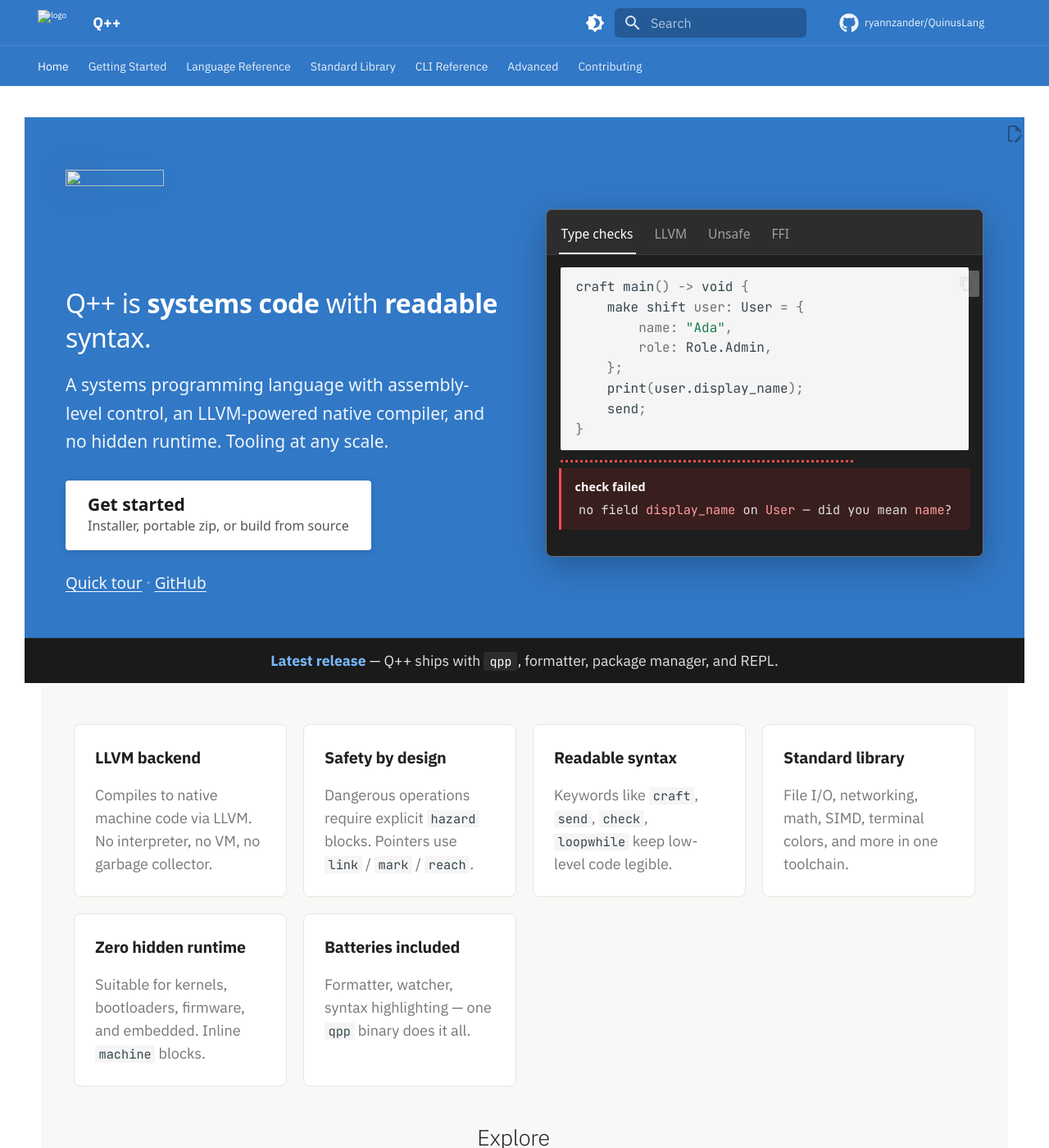
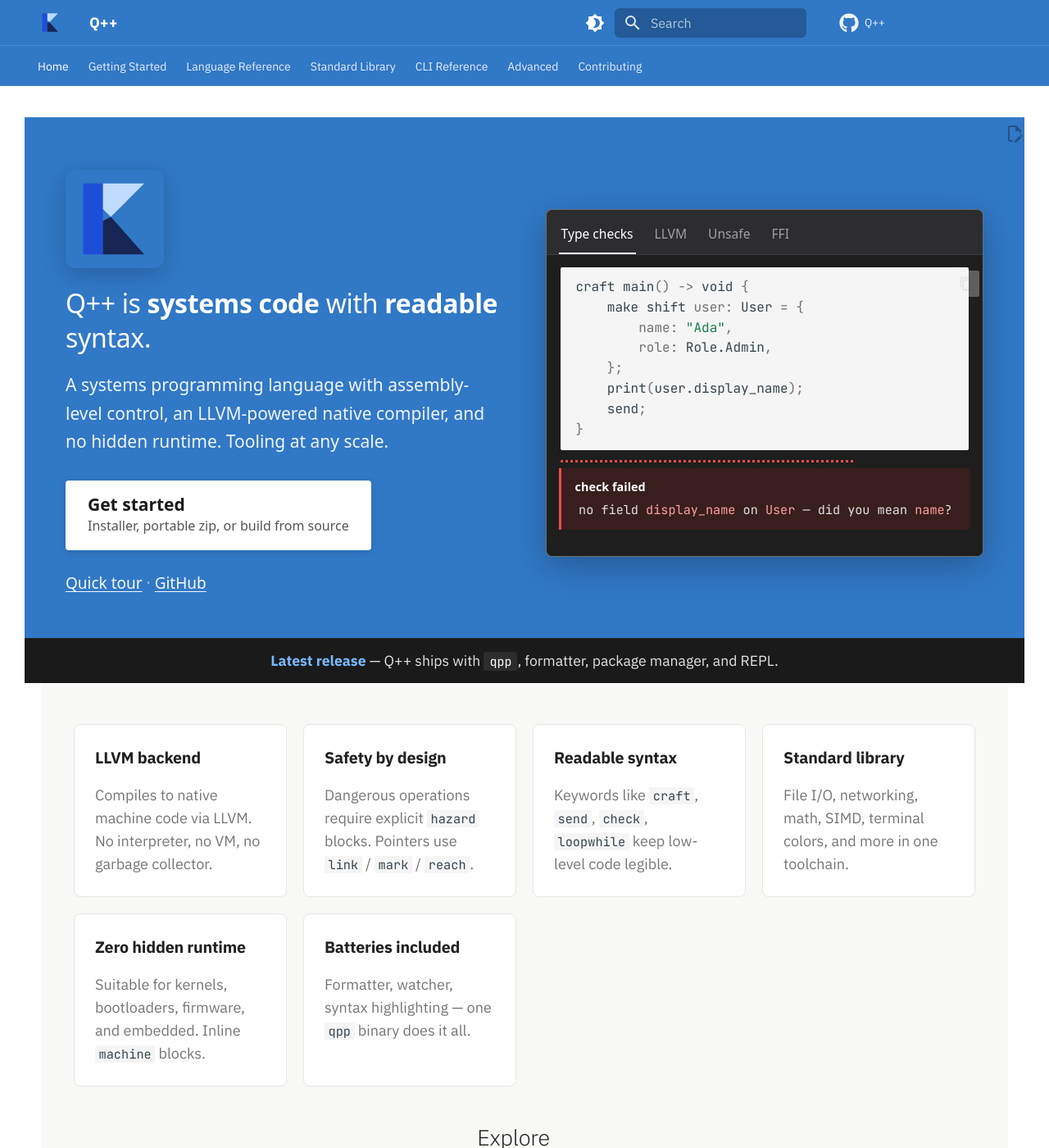
Before and after one commit to ryannzander/QuinusLang, an MkDocs documentation site: the page built from docs/index.md, in a window 1280 px wide and 1400 px high. Shown: the whole window at 82% size. Built offline with MkDocs 1.6.1 and Material for MkDocs 9.7.7, drawn with Linux system fonts in a browser that asks for light colours; comment, search, counter and statistics services are not loaded.

Commit message:
docs: fix logo SVG XML, PNG favicon, header shows Q++
- Make logo-brand.svg well-formed (no invalid XML comments; explicit paths)
- Favicon: logo-transparent.png for broader client support
- repo_name: Q++ in Material header (was ryannzander/QuinusLang)

```diff
--- a/docs/stylesheets/extra.css
+++ b/docs/stylesheets/extra.css
@@ -134,12 +134,14 @@
   text-align: left;
 }
 
+/* No filter: drop-shadow on SVG <img> — breaks rendering in Safari/WebKit */
 .ql-ts-logo {
   width: min(120px, 32vw);
   height: auto;
   display: block;
   margin: 0 0 1.1rem;
-  filter: drop-shadow(0 4px 24px rgba(0, 0, 0, 0.22));
+  border-radius: 12px;
+  box-shadow: 0 8px 28px rgba(0, 0, 0, 0.2);
 }
 
 .ql-ts-headline {
--- a/mkdocs.yml
+++ b/mkdocs.yml
@@ -2,13 +2,14 @@
 site_url: https://ryannzander.github.io/QuinusLang/
 site_description: Q++ is a systems programming language with assembly-level control and readable syntax
 repo_url: https://github.com/ryannzander/QuinusLang
-repo_name: ryannzander/QuinusLang
+repo_name: Q++
 edit_uri: edit/master/docs/
 
 theme:
   name: material
   logo: assets/logo-brand.svg
-  favicon: assets/logo-brand.svg
+  # PNG: SVG favicons are still spotty in Safari / some clients
+  favicon: assets/logo-transparent.png
   palette:
     - media: "(prefers-color-scheme: dark)"
       scheme: slate
```
Also changed, not shown: assets/logo-brand.svg, docs/assets/logo-brand.svg.
